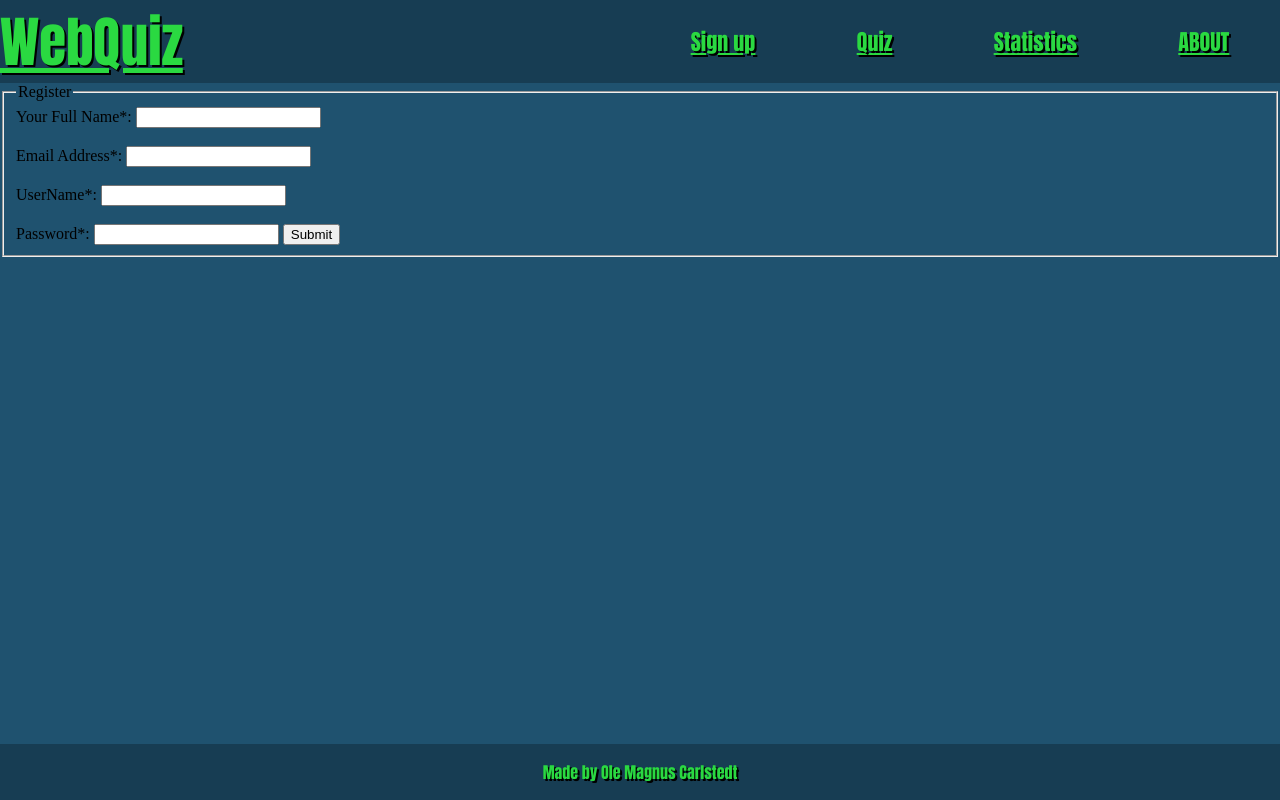
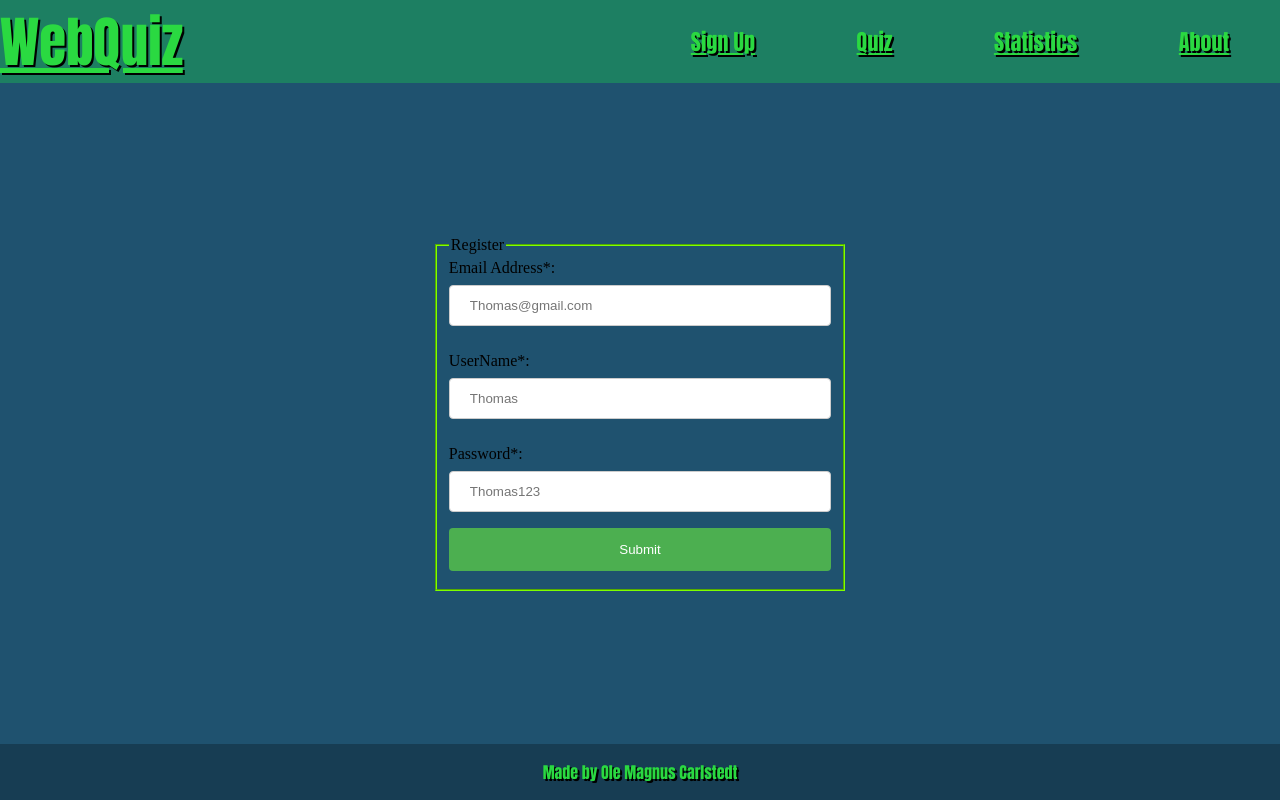
Before and after one commit to OlemcDEV/DFWS2200-Lab, a PHP site: page /signup.php in a window 1280 px wide. Run offline with PHP 8.4, Linux system fonts and the light colour scheme.

Commit message:
Added animation, signup by php/sql

```diff
--- a/main.css
+++ b/main.css
@@ -20,23 +20,68 @@ h1 {
 	text-shadow: 2px 2px #000000;
 }
 
-a {
-
+.header a {
 	font-family: Impact, Charcoal, sans-serif;
+	text-transform: capitalize;
 	font-size: 22px;
 	color:#2AD941;
 	text-shadow: 2px 2px #000000;
 }
+a {
+	animation-name: a_animation;
+	animation-duration: 1s;
+}
+a:hover {
+	font-size: 30px;
+}
 
-.p_info {
+.p_about {
 	margin: 0em 0em 1.5em 0em;
 	font-family: Verdana;
 	font-size: 16px;
+	font-weight: bold;
 }
 
+@keyframes colorchange {
+	from {background-color: #173D53;}
+	to {background-color: #1d8363;}
+}
+
+@keyframes a_animation {
+	0% {
+		transform: rotate(0deg);
+		left: 0px;
+	}
+	25% {
+		transform: rotate(20deg);
+		left: 0px;
+	}
+	50% {
+		transform: rotate(0deg);
+		left: 500px;
+	}
+	55% {
+		transform: rotate(0deg);
+		left: 500px;
+	}
+	70% {
+		transform: rotate(0deg);
+		left: 500px;
+	}
+	100% {
+		transform: rotate(-360deg);
+		left: 0px;
+	}
+
+}
 .header {
 	margin: 0;
 	display:flex;
+	background-color: #173D53;
+	animation-name: colorchange;
+	animation-duration: 2s;
+	animation-iteration-count: infinite;
+	animation-direction: alternate;
 }
 
 .header_left {
@@ -44,14 +89,12 @@ a {
 	align-items: center;
 	justify-content: flex-start;
 	flex:1 0 100px;
-	background-color: #173D53;
 }
 
 .header_right {
 	display:flex;
 	align-items: center;
 	flex:1 0 100px;
-	background-color: #173D53;
 	justify-content: space-around;
 }
 
@@ -59,6 +102,8 @@ a {
     display: flex;
 	flex: 1 0 auto;
 	flex-direction: column;
+	justify-content: center;
+	align-items: center;
 	background-color: #1F526F;/*#5F7C8A;*/
 }
 
@@ -76,6 +121,27 @@ a {
 	text-shadow: 2px 2px #000000;
 }
 
-.image {
+input[type=text], input[type=email], input[type=password] {
+	width: 100%;
+	padding: 12px 20px;
+	margin: 8px 0;
+	display: inline-block;
+	border: 1px solid #ccc;
+	border-radius: 4px;
+	box-sizing: border-box;
+}
 
+input[type=submit] {
+	width: 100%;
+	background-color: #4CAF50;
+	color: white;
+	padding: 14px 20px;
+	margin: 8px 0;
+	border: none;
+	border-radius: 4px;
+	cursor: pointer;
 }
+
+fieldset {
+	border-color: chartreuse;
+}
--- a/signup.php
+++ b/signup.php
@@ -10,31 +10,33 @@
 			<a href="index.html"><h1>WebQuiz</h1></a>
 		</div>
 		<div class="header_right">
-			<p><a href="signup.php">Sign up</a></p>
-			<p><a href="quiz.php">Quiz</a></p>
-			<p><a href="statistics.php">Statistics</a></p>
-			<p><a href="about.html">ABOUT</a></p>
+            <a href="signup.php">sign up</a>
+            <a href="quiz.php">quiz</a>
+            <a href="statistics.php">statistics</a>
+            <a href="about.html">about</a>
 		</div>
 	</div>
 		<div class="container">
+            <div class="register">
             <form id='register' action='register.php' method='post'
                   accept-charset='UTF-8'>
                 <fieldset >
                     <legend>Register</legend>
-                    <label for='name' >Your Full Name*: </label>
-                    <input type='text' name='name' id='name' maxlength="45" /><br><br>
-
                     <label for='email' >Email Address*:</label>
-                    <input type='text' name='email' id='email' maxlength="45" /><br><br>
+                    <input type='email' placeholder="Thomas@gmail.com"
+                           name='email' id='email' maxlength="45" /><br><br>
 
                     <label for='username' >UserName*:</label>
-                    <input type='text' name='username' id='username' maxlength="45" /><br><br>
+                    <input type='text' placeholder="Thomas"
+                           name='username' id='username' maxlength="45" /><br><br>
 
                     <label for='password' >Password*:</label>
-                    <input type='password' name='password' id='password' maxlength="45" />
+                    <input type='password' placeholder="Thomas123"
+                           name='password' id='password' maxlength="45" />
                     <input type='submit' name='Submit' value='Submit' />
                 </fieldset>
             </form>
+            </div>
 		</div>
 	<div class="footer">
 		<div class="footerText">
```
Also changed, not shown: about.html (+5 -5 lines), index.html (+4 -4 lines), quiz.php (+4 -4 lines), register.php (+33 -6 lines), statistics.php (+4 -4 lines).
